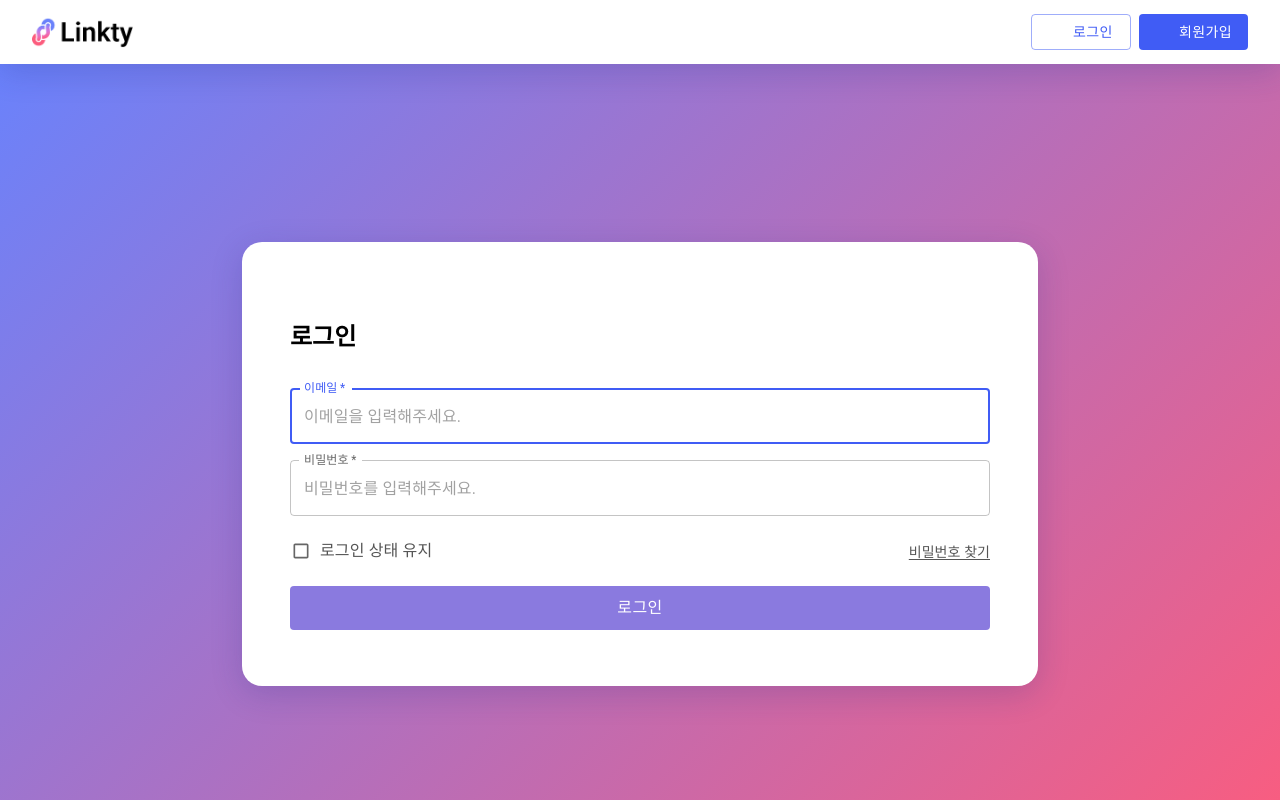
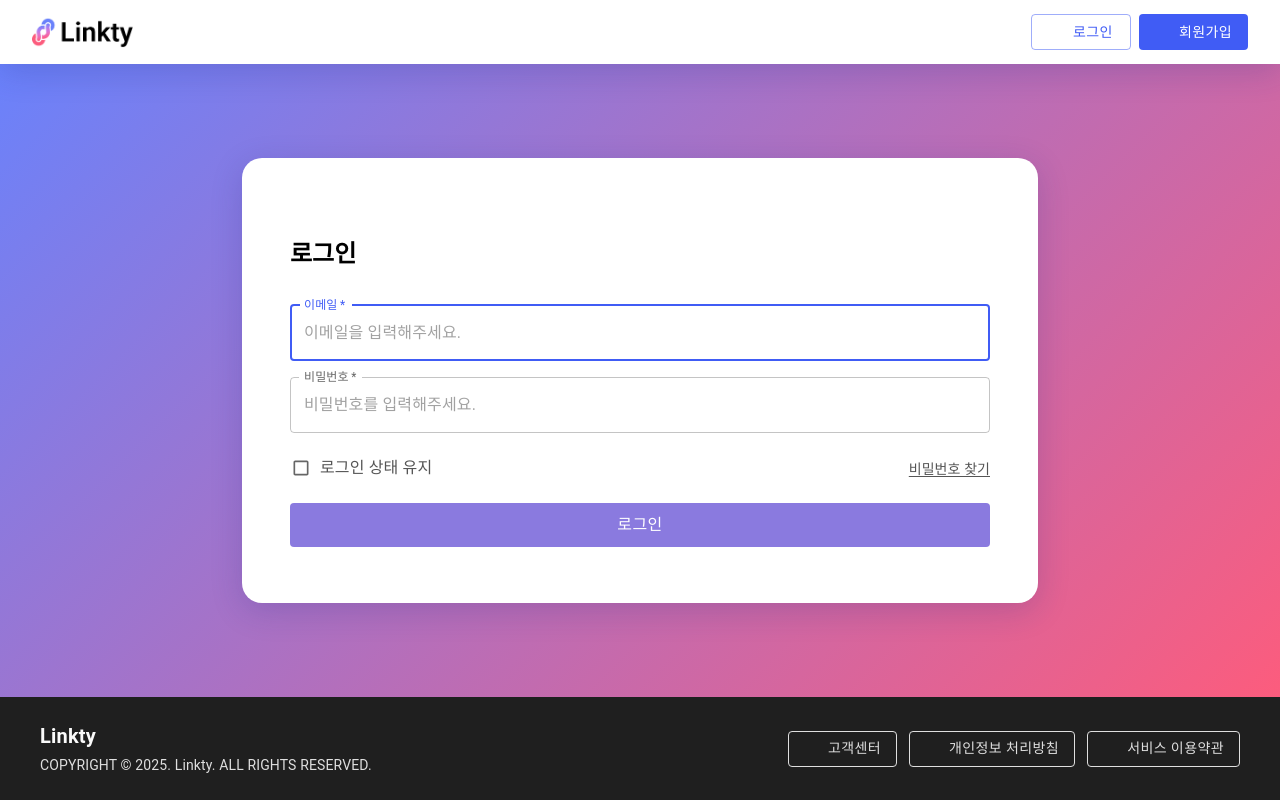
Before and after one commit to Jiseoup/linkty-frontend, a React (Create React App) app: page /login in a window 1280 px wide. Shown: the top 800 px of the page. Built offline with nearby package versions, Linux system fonts and the light colour scheme; no server answers; some icons are missing; the HTML template or start-up script is replaced by a standard one.

Commit message:
Improve layouts

```diff
--- a/src/components/Common/BackgroundWrapper/styled.js
+++ b/src/components/Common/BackgroundWrapper/styled.js
@@ -1,10 +1,12 @@
 import { styled } from '@mui/material/styles';
 
 export const BackgroundWrapper = styled('div')({
-  background: 'linear-gradient(135deg, #6a82fb 0%, #fc5c7d 100%)',
-  minHeight: '100vh',
+  flex: 1,
   display: 'flex',
   flexDirection: 'column',
   alignItems: 'center',
   justifyContent: 'center',
+  boxSizing: 'border-box',
+  padding: '50px 20px',
+  background: 'linear-gradient(135deg, #6a82fb 0%, #fc5c7d 100%)',
 });
--- /dev/null
+++ b/src/components/Common/PageLayout/index.jsx
@@ -0,0 +1,3 @@
+import { PageLayout } from './styled';
+
+export default PageLayout;
--- /dev/null
+++ b/src/components/Common/PageLayout/styled.js
@@ -0,0 +1,7 @@
+import { styled } from '@mui/material/styles';
+
+export const PageLayout = styled('div')({
+  minHeight: '100vh',
+  display: 'flex',
+  flexDirection: 'column',
+});
--- a/src/layouts/ErrorLayout/index.jsx
+++ b/src/layouts/ErrorLayout/index.jsx
@@ -1,14 +1,15 @@
 import { Outlet } from 'react-router-dom';
 
 import BackgroundWrapper from '../../components/Common/BackgroundWrapper';
+import PageLayout from '../../components/Common/PageLayout';
 
 function ErrorLayout() {
   return (
-    <>
+    <PageLayout>
       <BackgroundWrapper>
         <Outlet />
       </BackgroundWrapper>
-    </>
+    </PageLayout>
   );
 }
 
--- a/src/layouts/ServiceLayout/index.jsx
+++ b/src/layouts/ServiceLayout/index.jsx
@@ -3,16 +3,17 @@ import { Outlet } from 'react-router-dom';
 import BackgroundWrapper from '../../components/Common/BackgroundWrapper';
 import Footer from '../../components/Common/Footer';
 import Header from '../../components/Common/Header';
+import PageLayout from '../../components/Common/PageLayout';
 
 function ServiceLayout() {
   return (
-    <>
+    <PageLayout>
       <Header />
-      <BackgroundWrapper style={{ flex: 1 }}>
+      <BackgroundWrapper>
         <Outlet />
       </BackgroundWrapper>
       <Footer />
-    </>
+    </PageLayout>
   );
 }
 
```
